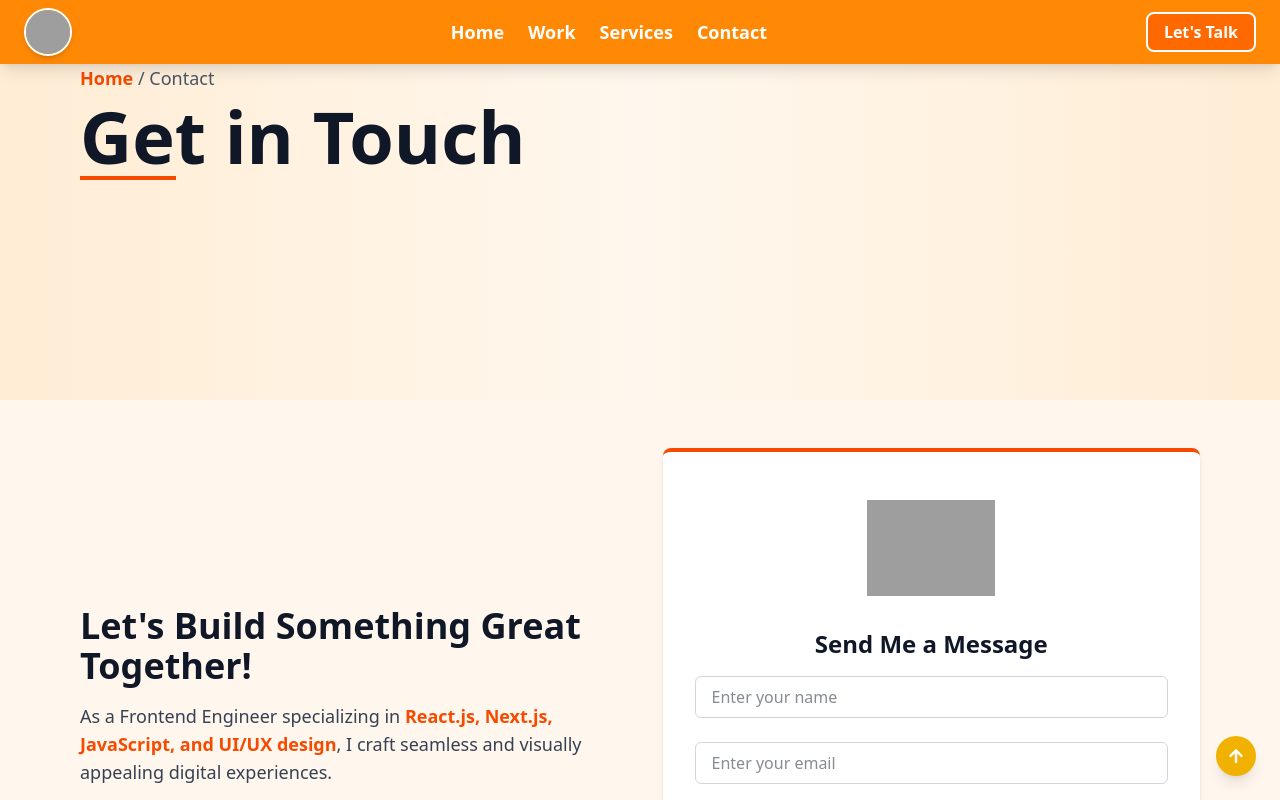
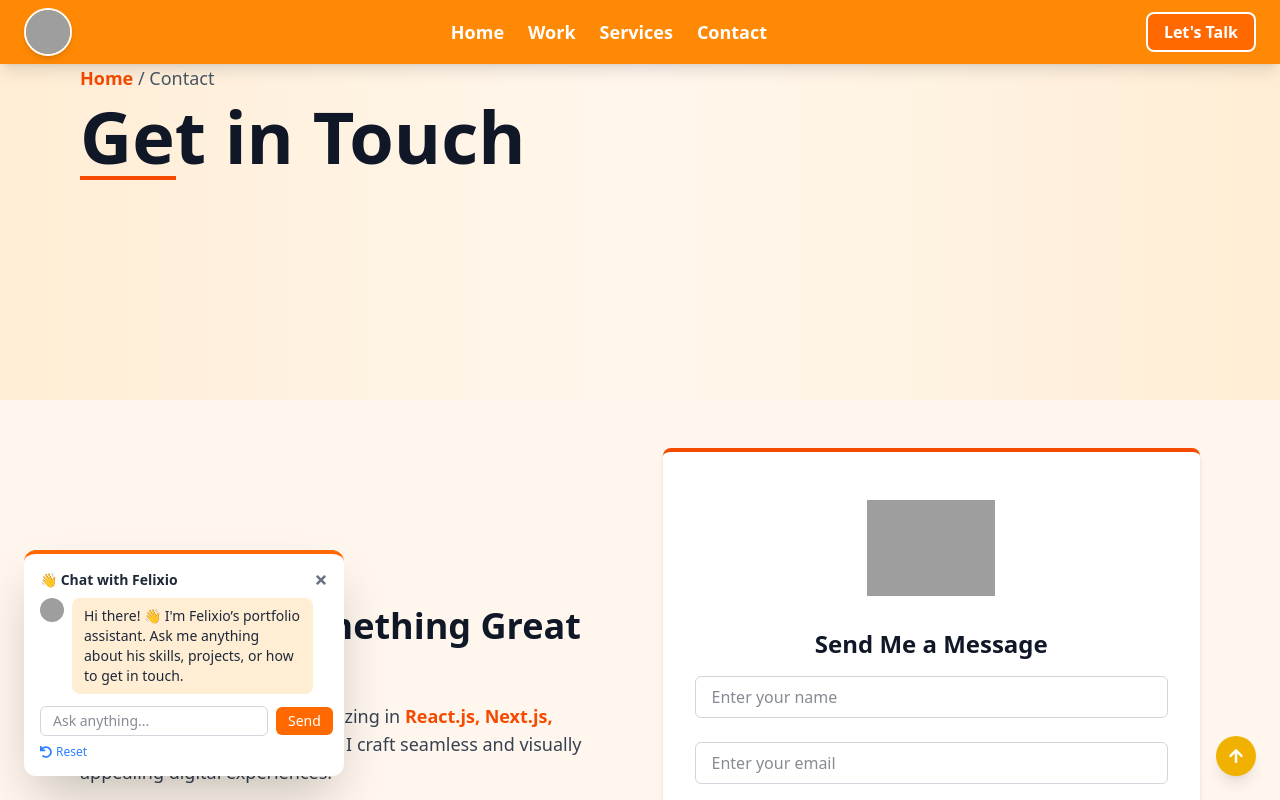
Before and after one commit to felix-atoma/plp-portfolio-689, a React (Vite) app: page / in a window 1280 px wide. Both pictures are taken after a click on the button "Let's Talk". Shown: the top 800 px of the page. Built offline with nearby package versions, Linux system fonts and the light colour scheme; grey boxes are pictures that could not be loaded.

Commit message:
feat: enhance Portfolio Assistant with friendly greetings, help responses, and polite conversational replies

```diff
--- a/src/App.jsx
+++ b/src/App.jsx
@@ -8,6 +8,7 @@ import Services from "./pages/Services";
 import Contact from "./pages/Contact";
 import NotFound from "./components/NotFound";
 import Loader from "./components/Loader"; // ✅ Import the spinner loader
+import PortfolioAssistant from "./components/PortfolioAssistant"; // ✅ Import the assistant
 
 // ✅ Your router setup
 const router = createBrowserRouter([
@@ -34,7 +35,14 @@ function App() {
     return () => clearTimeout(timer);
   }, []);
 
-  return loading ? <Loader onFinish={() => setLoading(false)} /> : <RouterProvider router={router} />;
+  return loading ? (
+    <Loader onFinish={() => setLoading(false)} />
+  ) : (
+    <>
+      <RouterProvider router={router} />
+      <PortfolioAssistant />
+    </>
+  );
 }
 
 export default App;
--- /dev/null
+++ b/src/components/PortfolioAssistant.jsx
@@ -0,0 +1,145 @@
+import { useState, useEffect } from "react";
+import { motion } from "framer-motion";
+import { FaRobot, FaTimes, FaUndo } from "react-icons/fa";
+
+const assistantResponses = {
+  skills: "Absolutely! Felixio is highly skilled in React, React Native, FlutterFlow, UI/UX Design, Tailwind CSS, and the entire MERN stack. He builds responsive and modern web and mobile apps.",
+  experience: "Of course! Felixio has worked with brands like Nashma Agribusiness, United Intellects, and collaborated on projects such as ImmoAsk and Agence Immobilière in Togo. He also has teaching and translation experience.",
+  projects: "Glad you asked! Some of Felixio’s notable projects include Trackor (a productivity tracker), FarmConnect Ghana (a farmers' marketplace), and clean websites like Ecole St Pierre Claver and N Media.",
+  contact: "Sure! You can email him directly at felixatoma2@gmail.com or connect on LinkedIn at linkedin.com/in/felix-atoma-714abb269. He’s always happy to hear from you!",
+  help: "I'm here to assist! Ask me about Felixio’s skills, experience, recent projects, or how to contact him.",
+  greeting: "I’m doing great, thanks for asking! 😊 How can I assist you today?",
+  thanks: "You’re very welcome! Let me know if there’s anything else I can do for you.",
+  goodbye: "It was lovely chatting with you! Have a wonderful day and feel free to return anytime. 🌞",
+  default: "Hmm, I’m not totally sure about that, but you can ask me things like: 'What are his skills?', 'What projects has he built?', or 'How can I contact him?' 😊"
+};
+
+export default function PortfolioAssistant() {
+  const [isOpen, setIsOpen] = useState(false);
+  const [messages, setMessages] = useState([
+    {
+      from: "assistant",
+      text: "Hi there! 👋 I'm Felixio’s portfolio assistant. Ask me anything about his skills, projects, or how to get in touch."
+    }
+  ]);
+  const [typing, setTyping] = useState(false);
+  const [userInput, setUserInput] = useState("");
+
+  useEffect(() => {
+    const timer = setTimeout(() => setIsOpen(true), 5000);
+    return () => clearTimeout(timer);
+  }, []);
+
+  const handleSubmit = (e) => {
+    e.preventDefault();
+    if (!userInput.trim()) return;
+
+    const input = userInput.toLowerCase();
+    let matched = "default";
+    if (input.includes("skill")) matched = "skills";
+    else if (input.includes("experience")) matched = "experience";
+    else if (input.includes("project")) matched = "projects";
+    else if (input.includes("contact") || input.includes("email") || input.includes("reach")) matched = "contact";
+    else if (input.includes("thank")) matched = "thanks";
+    else if (input.includes("bye") || input.includes("have a nice")) matched = "goodbye";
+    else if (input.includes("how are you") || input.includes("how's it going")) matched = "greeting";
+    else if (input.includes("help") || input.includes("assist")) matched = "help";
+
+    const userMessage = { from: "user", text: userInput };
+    setMessages((prev) => [...prev, userMessage]);
+    setUserInput("");
+    setTyping(true);
+
+    setTimeout(() => {
+      const assistantMessage = { from: "assistant", text: assistantResponses[matched] };
+      setMessages((prev) => [...prev, assistantMessage]);
+      setTyping(false);
+    }, 1500);
+  };
+
+  const handleReset = () => {
+    setMessages([
+      {
+        from: "assistant",
+        text: "Hi again! 👋 I’m Felixio’s assistant. Feel free to ask anything about his work or contact details."
+      }
+    ]);
+    setTyping(false);
+    setUserInput("");
+  };
+
+  return (
+    <div className="fixed bottom-6 left-6 z-50">
+      {!isOpen ? (
+        <motion.button
+          className="bg-yellow-500 hover:bg-yellow-600 text-white px-4 py-2 rounded-full shadow-lg flex items-center gap-2"
+          onClick={() => setIsOpen(true)}
+          whileHover={{ scale: 1.05 }}
+        >
+          <FaRobot />
+          Chat
+        </motion.button>
+      ) : (
+        <motion.div
+          initial={{ opacity: 0, y: 30 }}
+          animate={{ opacity: 1, y: 0 }}
+          exit={{ opacity: 0 }}
+          transition={{ duration: 0.3 }}
+          className="bg-white shadow-2xl rounded-xl p-4 w-80 text-sm border-t-4 border-orange-500 flex flex-col"
+        >
+          <div className="flex justify-between items-center mb-2">
+            <h4 className="font-bold text-gray-800">👋 Chat with Felixio</h4>
+            <button onClick={() => setIsOpen(false)} className="text-gray-500 hover:text-red-500">
+              <FaTimes />
+            </button>
+          </div>
+
+          <div className="overflow-y-auto max-h-64 mb-3 pr-1 space-y-3">
+            {messages.map((msg, idx) => (
+              <div key={idx} className={`flex items-start gap-2 ${msg.from === "user" ? "justify-end" : "justify-start"}`}>
+                {msg.from === "assistant" && (
+                  <img src="/logo.png" alt="assistant" className="w-6 h-6 rounded-full object-cover" />
+                )}
+                <div
+                  className={`px-3 py-2 rounded-lg text-sm max-w-[85%] ${
+                    msg.from === "assistant"
+                      ? "bg-orange-100 text-gray-800"
+                      : "bg-yellow-500 text-white"
+                  }`}
+                >
+                  {msg.text}
+                </div>
+              </div>
+            ))}
+            {typing && (
+              <div className="flex items-center gap-2">
+                <img src="/logo.png" alt="typing..." className="w-6 h-6 rounded-full object-cover" />
+                <span className="italic text-orange-500">Typing...</span>
+              </div>
+            )}
+          </div>
+
+          <form onSubmit={handleSubmit} className="flex items-center gap-2 mt-auto">
+            <input
+              type="text"
+              value={userInput}
+              onChange={(e) => setUserInput(e.target.value)}
+              placeholder="Ask anything..."
+              className="flex-1 px-3 py-1 border border-gray-300 rounded-md text-sm focus:outline-none focus:border-orange-500"
+            />
+            <button
+              type="submit"
+              className="bg-orange-500 hover:bg-orange-600 text-white px-3 py-1 rounded-md text-sm font-medium"
+            >
+              Send
+            </button>
+          </form>
+
+          <button onClick={handleReset} className="text-xs text-blue-500 hover:underline flex items-center gap-1 mt-2">
+            <FaUndo /> Reset
+          </button>
+        </motion.div>
+      )}
+    </div>
+  );
+}
```
